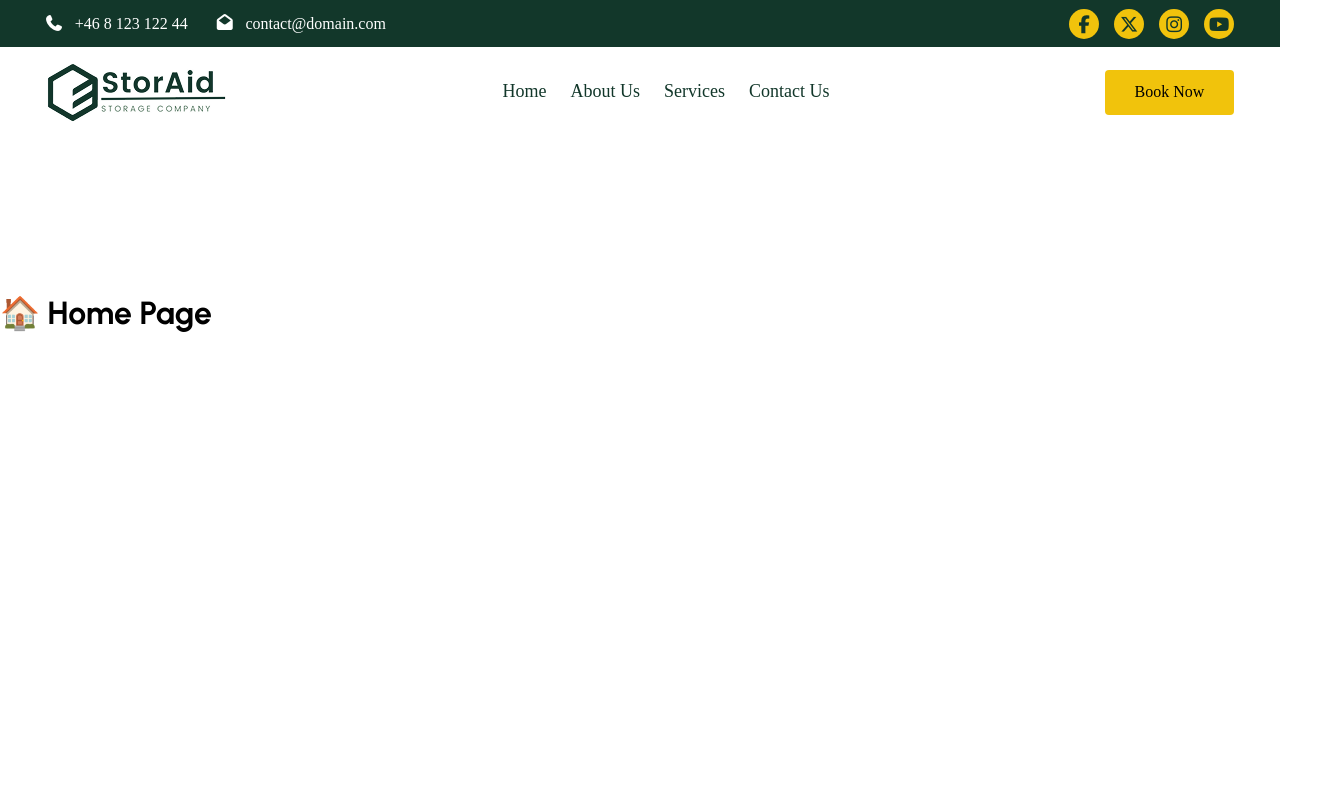
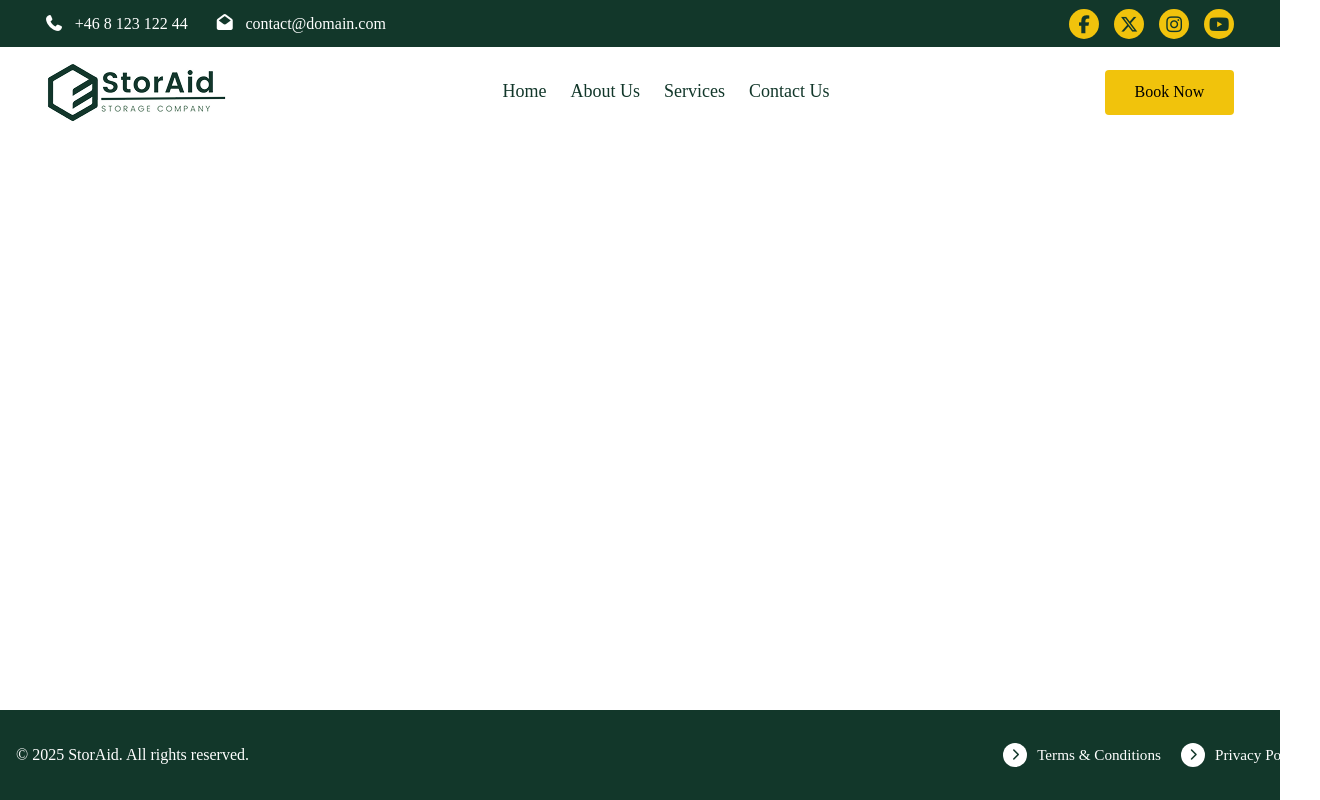
Before and after one commit to mriadalrashed/storaid-design, a React (Vite) app: page /about in a window 1280 px wide. Shown: the whole page, 1320 px wide, since content can reach past the window. Built offline with nearby package versions, Linux system fonts and the light colour scheme; a web font is replaced by a local one.

Commit message:
Add Footer component with social links and copyright

```diff
--- a/src/App.jsx
+++ b/src/App.jsx
@@ -1,5 +1,6 @@
 import { BrowserRouter, Routes, Route } from "react-router-dom";
 import Header from "./components/Header";
+import Footer from "./components/Footer";
 import Home from "./pages/Home";
 import AboutUs from "./pages/AboutUs";
 import Services from "./pages/Services";
@@ -7,11 +8,11 @@ import ContactUs from "./pages/ContactUs";
 import Booking from "./pages/Booking";
 import NotFound from "./pages/NotFound";
 
-
 function App() {
   return (
     <BrowserRouter>
       <Header />
+      <main>
         <Routes>
           <Route path="/" element={<Home />} />
           <Route path="/about" element={<AboutUs />} />
@@ -20,8 +21,10 @@ function App() {
           <Route path="/booking" element={<Booking />} />
           <Route path="*" element={<NotFound />} />
         </Routes>
+      </main>
+      <Footer />
     </BrowserRouter>
   );
 }
 
-export default App
+export default App;
--- /dev/null
+++ b/src/components/Footer.jsx
@@ -0,0 +1,28 @@
+import React from "react";
+import "../style/Footer.css";
+
+export default function Footer() {
+  return (
+    <footer className="footer">
+      <div className="container">
+        <div className="footer-content">
+          <p>© 2025 StorAid. All rights reserved.</p>
+          <div className="footer-links">
+            <a href="#">
+              <span className="icon-circle">
+                <i className="fa-solid fa-chevron-right"></i>
+              </span>
+              Terms & Conditions
+            </a>
+            <a href="#">
+              <span className="icon-circle">
+                <i className="fa-solid fa-chevron-right"></i>
+              </span>
+              Privacy Policy
+            </a>
+          </div>
+        </div>
+      </div>
+    </footer>
+  );
+}
--- a/src/pages/AboutUs.jsx
+++ b/src/pages/AboutUs.jsx
@@ -1,3 +1,3 @@
-export default function Home() {
-  return <h1>🏠 Home Page</h1>;
+export default function AboutUs() {
+  return <h1></h1>;
 }
--- a/src/pages/Booking.jsx
+++ b/src/pages/Booking.jsx
@@ -1,3 +1,3 @@
-export default function Home() {
-  return <h1>🏠 Home Page</h1>;
+export default function Booking() {
+  return <h1></h1>;
 }
--- a/src/pages/ContactUs.jsx
+++ b/src/pages/ContactUs.jsx
@@ -1,3 +1,3 @@
-export default function Home() {
-  return <h1>🏠 Home Page</h1>;
+export default function ContactUs() {
+  return <h1></h1>;
 }
--- a/src/pages/NotFound.jsx
+++ b/src/pages/NotFound.jsx
@@ -1,3 +1,3 @@
-export default function Home() {
-  return <h1>🏠 Home Page</h1>;
+export default function NotFound() {
+  return <h1></h1>;
 }
--- a/src/pages/Services.jsx
+++ b/src/pages/Services.jsx
@@ -1,3 +1,3 @@
-export default function Home() {
-  return <h1>🏠 Home Page</h1>;
+export default function Services() {
+  return <h1></h1>;
 }
--- /dev/null
+++ b/src/style/Footer.css
@@ -0,0 +1,77 @@
+@import "./variables.css";
+
+/* Footer */
+
+.footer {
+  background-color: var(--secondary-color);
+  color: var(--main-color);
+  padding: 1rem 0;
+  width: 100%;
+  min-height: 90px;
+}
+
+.footer-content {
+  display: flex;
+  justify-content: space-between;
+  align-items: center;
+  flex-wrap: wrap;
+  gap: 1rem;
+}
+
+.footer-links {
+  display: flex;
+  gap: 20px;
+  flex-wrap: wrap;
+}
+
+.footer-links a {
+  color: var(--main-color);
+  text-decoration: none;
+  display: inline-flex;
+  align-items: center;
+  font-size: 0.95rem;
+  font-weight: 400;
+  transition: color 0.3s ease;
+}
+
+.icon-circle {
+  display: inline-flex;
+  justify-content: center;
+  align-items: center;
+  width: 24px;
+  height: 24px;
+  background-color: var(--main-color);
+  color: var(--secondary-color);
+  border-radius: 50%;
+  margin-right: 10px;
+  font-size: 12px;
+  transition: background-color 0.3s ease, color 0.3s ease;
+}
+
+.footer-links a:hover {
+  color: var(--hover-color);
+}
+
+.footer-links a:hover .icon-circle {
+  background-color: var(--hover-color);
+  color: var(--secondary-color);
+}
+
+
+@media (max-width: 768px) {
+  .footer-content {
+    flex-direction: column;
+    text-align: center;
+  }
+
+  .footer-links {
+    justify-content: center;
+  }
+
+  .footer-links a {
+    justify-content: center;
+  }
+}
+
+/* End Footer */
+/* ============================= */
--- a/src/style/variables.css
+++ b/src/style/variables.css
@@ -21,10 +21,30 @@ html, body {
   font-weight: 400;
   font-size: 16px;
   scroll-behavior: smooth;
-  padding-top: 140px;
+  height: 100%;
+}
+
+main {
+  flex: 1;
+}
+#root {
+  display: flex;
+  flex-direction: column;
+  min-height: 100vh;
 }
 
 h1, h2, h3, h4, h5, h6 {
   font-family: 'Urbanist', sans-serif;
   font-weight: 700;
 }
+
+.container {
+  width: 100%;
+  margin: 0 auto;
+  padding: 0 1rem;
+}
+
+@media (min-width: 48rem) { .container { width: 46.875rem; } }
+@media (min-width: 62rem) { .container { width: 60.625rem; } }
+@media (min-width: 75rem) { .container { width: 82.5rem; } }
+@media (min-width: 87.5rem) { .container { width: 87.5rem; } }
```
Lines whose indentation alone changed are shown as unchanged.
